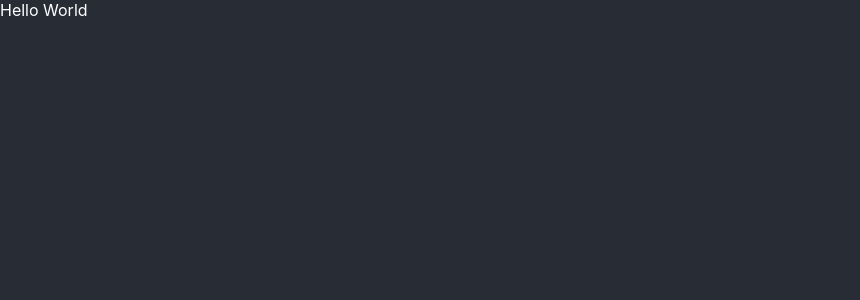
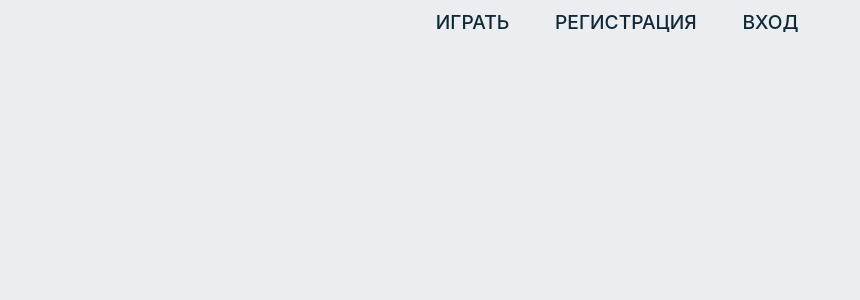
Before and after one commit to letkominigor/-BestGameOfYear, a React (Create React App) app in the folder frontend/: page / in a window 1280 px wide. Shown: the top 300 px of the page, without its empty margins (0-860 px from the left). Built offline with nearby package versions, Linux system fonts and the light colour scheme.

Commit message:
add nav bar

```diff
--- a/frontend/src/components/App/App.js
+++ b/frontend/src/components/App/App.js
@@ -1,8 +1,15 @@
+import { Routes, Route } from 'react-router-dom';
+import { Provider } from 'react-redux';
+import NavBar from '../NavBar/NavBar';
+
 function App() {
   return (
-    <div className="App">
-      Hello World
-    </div>
+    <>
+      <NavBar />
+      <Routes>
+
+      </Routes>
+    </>
   );
 }
 
--- /dev/null
+++ b/frontend/src/components/NavBar/NavBar.css
@@ -0,0 +1,86 @@
+@import url("https://fonts.googleapis.com/css2?family=Montserrat:wght@400;500;600;700&display=swap");
+
+nav{
+    display: flex;
+    justify-content: space-evenly;
+    max-width: 500px;
+    width: 100%;
+    margin: 10px auto;
+}
+
+
+.navMenu a {
+    color: #102938;
+    text-decoration: none;
+    font-size: 1.2em;
+    text-transform: uppercase;
+    font-weight: 500;
+    display: inline-block;
+    -webkit-transition: all 0.2s ease-in-out;
+    transition: all 0.2s ease-in-out;
+    position: relative;
+}
+.navMenu a:hover {
+    color: #fddb3a;
+}
+
+  .navMenu a:hover:after {
+    content: '';
+    position: absolute;
+
+    bottom: -5px;
+    left: 50%;
+    width: 6px;
+    height: 6px;
+    background: #fddb3a;
+    border-radius: 50%;
+  }
+
+  /* .navMenu .dot {
+    left: 0;
+    width: 6px;
+    height: 6px;
+    background: #fddb3a;
+    border-radius: 50%;
+    opacity: 0;
+    -webkit-transform: translateX(0px);
+    transform: translateX(0px);
+    -webkit-transition: all 0.2s ease-in-out;
+    transition: all 0.2s ease-in-out;
+  } */
+
+  .navMenu a:nth-child(1):hover ~ .dot {
+    -webkit-transform: translateX(0px);
+    transform: translateX(0px);
+    -webkit-transition: all 0.2s ease-in-out;
+    transition: all 0.2s ease-in-out;
+    opacity: 1;
+  }
+
+  .navMenu a:nth-child(2):hover ~ .dot {
+    -webkit-transform: translateX(110px);
+    transform: translateX(110px);
+    -webkit-transition: all 0.2s ease-in-out;
+    transition: all 0.2s ease-in-out;
+    opacity: 1;
+  }
+
+  .navMenu a:nth-child(3):hover ~ .dot {
+    -webkit-transform: translateX(200px);
+    transform: translateX(200px);
+    -webkit-transition: all 0.2s ease-in-out;
+    transition: all 0.2s ease-in-out;
+    opacity: 1;
+  }
+
+  .navMenu a:nth-child(4):hover ~ .dot {
+    -webkit-transform: translateX(285px);
+    transform: translateX(285px);
+    -webkit-transition: all 0.2s ease-in-out;
+    transition: all 0.2s ease-in-out;
+    opacity: 1;
+  }
+
+  .active{
+     background-color: red;
+  }
--- /dev/null
+++ b/frontend/src/components/NavBar/NavBar.js
@@ -0,0 +1,14 @@
+import React from "react";
+import { NavLink } from "react-router-dom";
+import "./NavBar.css"
+
+export default function NavBar(){
+    return(
+        <nav className="navMenu">
+            <NavLink to="/game">Играть</NavLink>
+            <NavLink to="/registration">Регистрация</NavLink>
+            <NavLink to="/login">Вход</NavLink>
+            <div className="dot"></div>
+        </nav>
+    );
+}
--- a/frontend/src/index.css
+++ b/frontend/src/index.css
@@ -5,7 +5,7 @@ body {
     sans-serif;
   -webkit-font-smoothing: antialiased;
   -moz-osx-font-smoothing: grayscale;
-  background-color: #282c34;
+  background-color: #ebedf0;
   color: white;
 }
 
--- a/frontend/src/index.js
+++ b/frontend/src/index.js
@@ -4,10 +4,11 @@ import './index.css';
 import App from './components/App/App';
 import {BrowserRouter} from 'react-router-dom'
 
-
-ReactDOM.render(
+const root = ReactDOM.createRoot(document.getElementById('root'));
+root.render(
   <BrowserRouter>
-    <App />
-  </BrowserRouter>,
-  document.getElementById('root')
+    <React.StrictMode>
+      <App />
+    </React.StrictMode>
+  </BrowserRouter>
 );
```
Also changed, not shown: frontend/public/index.html (+0 -25 lines).
